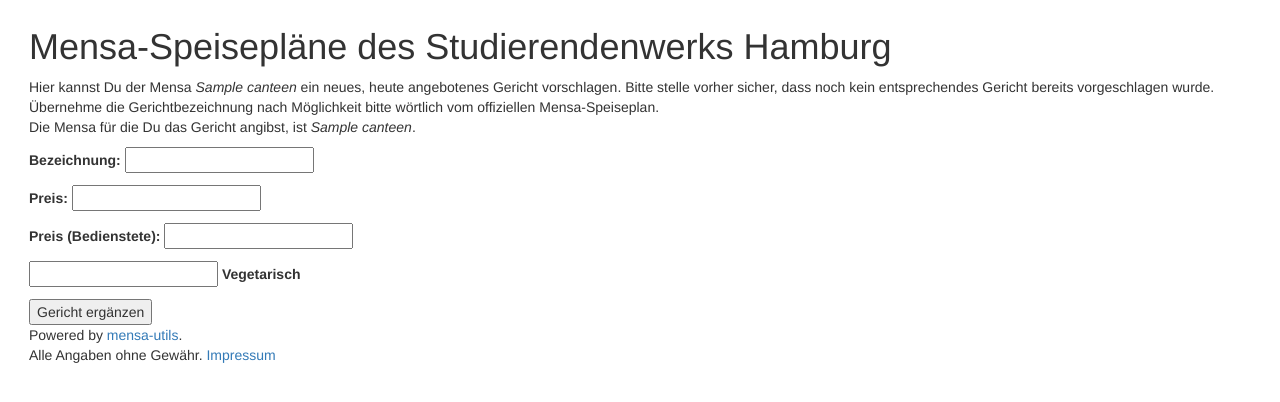
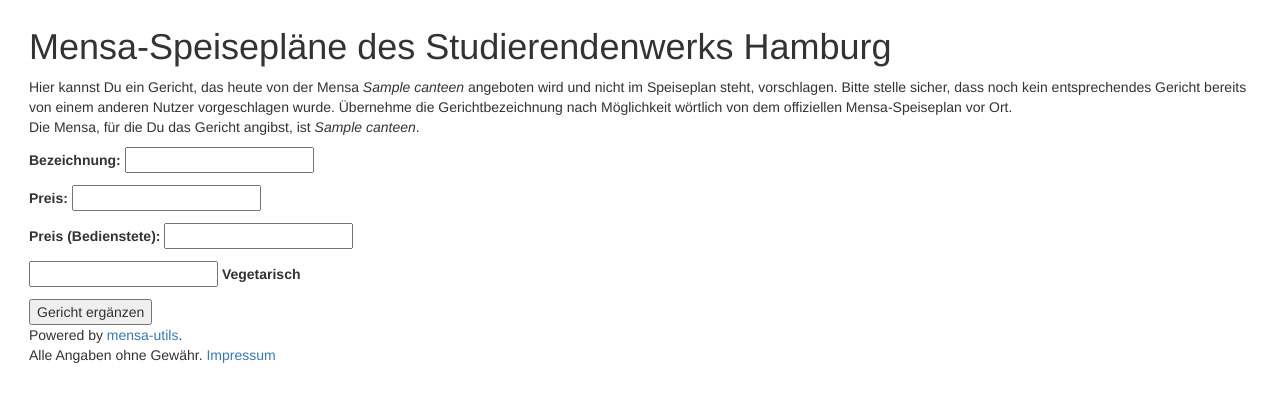
Before and after one commit to lennart-k/mensa-utils, a Django app: template mensautils/canteen/templates/mensautils/submit_serving.html in a window 1280 px wide. Shown: the top 402 px of the page. Run offline with Django 3.2, Linux system fonts and the light colour scheme; the template is opened without the code that fills it: most values are stand-ins (such as "Sample title", 1, 10 or a date in 2020); form fields are guessed from the names that the template uses; some libraries are stand-ins or nearby versions.

Commit message:
Fixed bad language on submit_serving page

```diff
--- a/mensautils/canteen/templates/mensautils/submit_serving.html
+++ b/mensautils/canteen/templates/mensautils/submit_serving.html
@@ -11,11 +11,14 @@
   <form method="POST" action="{{ request.get_full_path }}">
     {% csrf_token %}
     <p>
-      Hier kannst Du der Mensa <em>{{ serving.canteen.name }}</em> ein neues, heute
-      angebotenes Gericht vorschlagen. Bitte stelle vorher sicher, dass noch kein
-      entsprechendes Gericht bereits vorgeschlagen wurde. Übernehme die
-      Gerichtbezeichnung nach Möglichkeit bitte wörtlich vom offiziellen Mensa-Speiseplan.<br />
-      Die Mensa für die Du das Gericht angibst, ist <em>{{ canteen.name }}</em>.
+      Hier kannst Du ein Gericht, das heute von der Mensa
+      <em>{{ serving.canteen.name }}</em> angeboten wird und nicht im
+      Speiseplan steht, vorschlagen.
+      Bitte stelle sicher, dass noch kein
+      entsprechendes Gericht bereits von einem anderen Nutzer
+      vorgeschlagen wurde. Übernehme die Gerichtbezeichnung nach Möglichkeit
+      wörtlich von dem offiziellen Mensa-Speiseplan vor Ort.<br />
+      Die Mensa, für die Du das Gericht angibst, ist <em>{{ canteen.name }}</em>.
     </p>
 
     <p>
```
